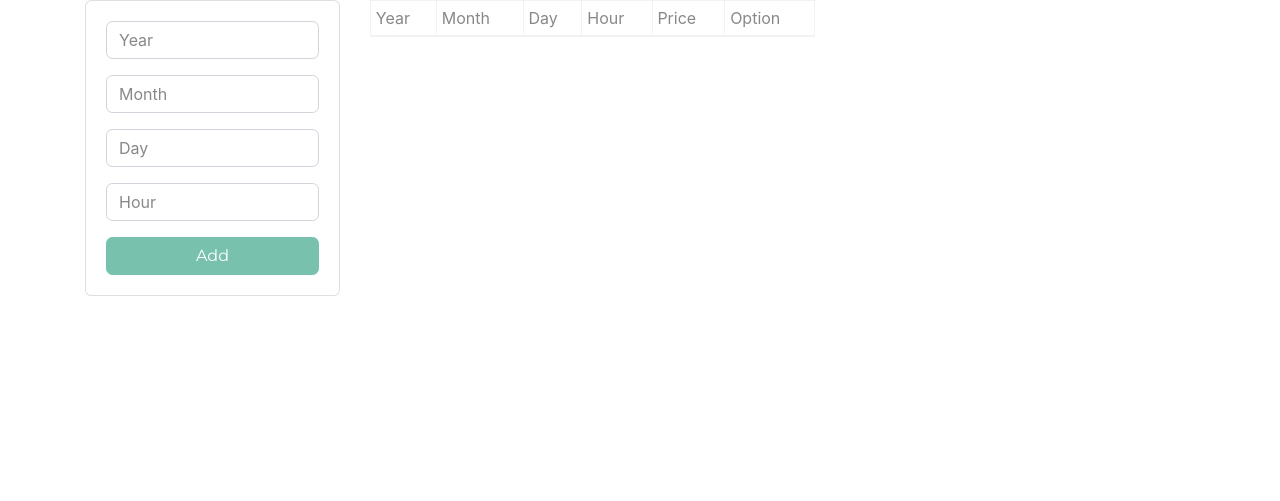
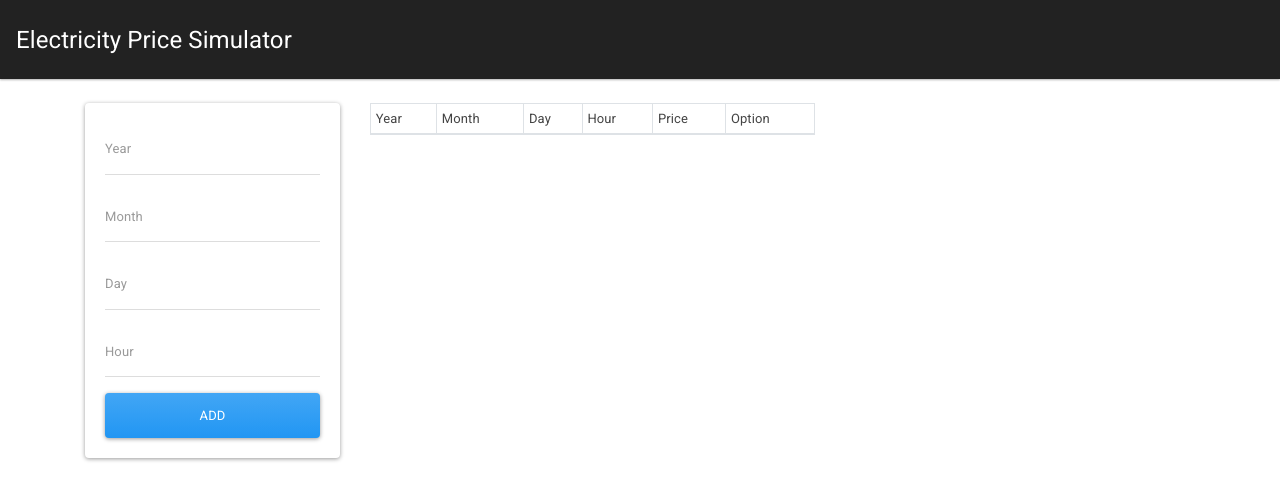
Before and after one commit to Falapas/IRONHACK_FINAL_PROJECT, a Flask app: page / in a window 1280 px wide. Shown: the top 501 px of the page. Run offline with Flask 2, Linux system fonts and the light colour scheme; data that the repository does not hold is empty; parts of the project's set-up code (start-up, migrations or seed data) failed here and were passed over; some libraries are stand-ins or nearby versions.

Commit message:
Update layout.html

```diff
--- a/energy_price_simulator/templates/layout.html
+++ b/energy_price_simulator/templates/layout.html
@@ -2,17 +2,23 @@
 <html lang="en">
   <head>
     <meta charset="UTF-8">
-    <meta name ="viewport" content="width=device.width, initial-scale=1.0">
-    <meta http-equiv="X-UA-Compatible" content="ie=edge">
-    <title>Value Flask App</title>
-    <link rel="stylesheet" href="https://bootswatch.com/4/minty/bootstrap.min.css">
+    <title>FLASK CRUD</title>
+    <link rel="stylesheet" href="https://bootswatch.com/4/materia/bootstrap.min.css">
+    <link rel="stylesheet" href="{{url_for('static', filename='css/main.css')}}">
   </head>
   <body>
 
-    <div class="container">
+    <nav class="navbar navbar-dark bg-dark">
+      <a class="navbar-brand" href="/">Electricity Price Simulator</a>
+    </nav>
+
+    <div class="container pt-4">
       {% block body %}
       {% endblock %}
     </div>
 
+    <script src="https://code.jquery.com/jquery-3.3.1.slim.min.js" integrity="sha384-q8i/X+965DzO0rT7abK41JStQIAqVgRVzpbzo5smXKp4YfRvH+8abtTE1Pi6jizo" crossorigin="anonymous"></script>
+    <script src="https://cdnjs.cloudflare.com/ajax/libs/popper.js/1.14.3/umd/popper.min.js" integrity="sha384-ZMP7rVo3mIykV+2+9J3UJ46jBk0WLaUAdn689aCwoqbBJiSnjAK/l8WvCWPIPm49" crossorigin="anonymous"></script>
+    <script src="https://stackpath.bootstrapcdn.com/bootstrap/4.1.3/js/bootstrap.min.js" integrity="sha384-ChfqqxuZUCnJSK3+MXmPNIyE6ZbWh2IMqE241rYiqJxyMiZ6OW/JmZQ5stwEULTy" crossorigin="anonymous"></script>
   </body>
 </html>
```
Lines whose indentation alone changed are shown as unchanged.
